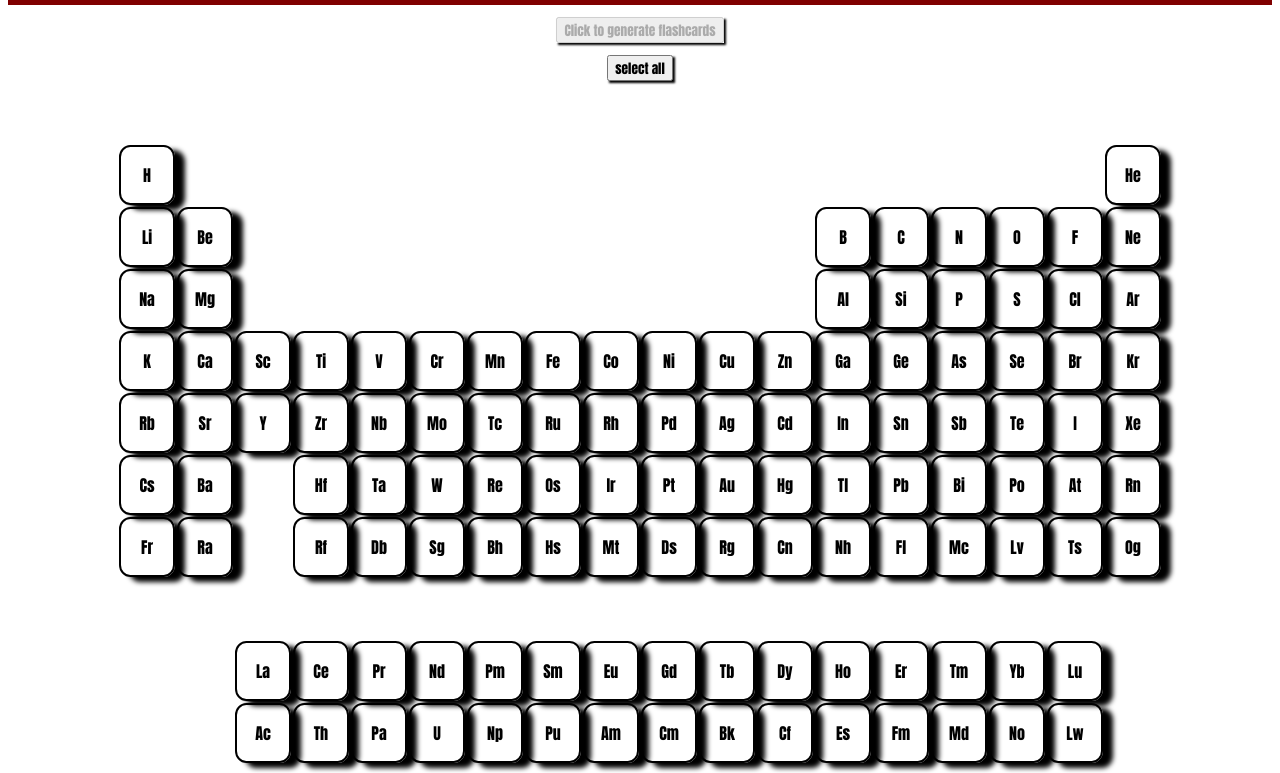
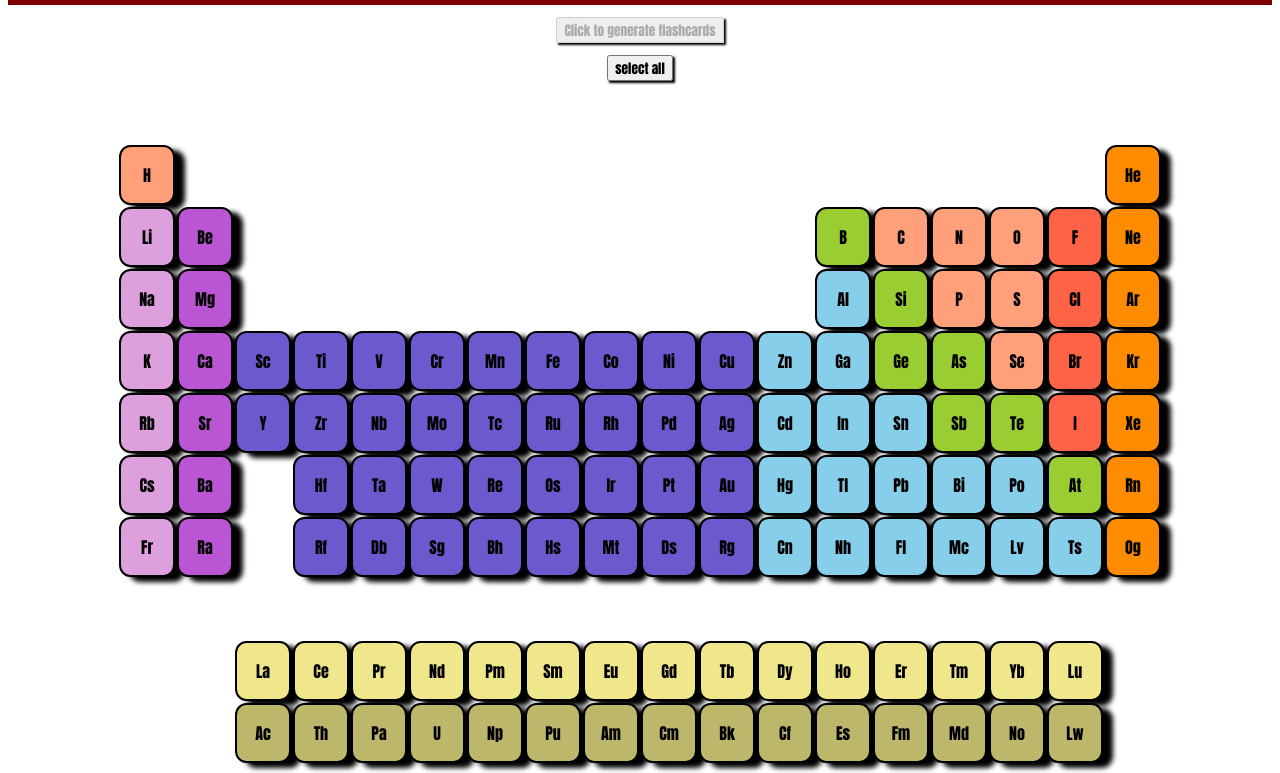
Before and after one commit to 19tylermalone94/Periodic-Table-Study-Tool, a website: page main.html in a window 1280 px wide. Shown: the part 121-894 px from the top of the page. Drawn offline with Linux system fonts and the light colour scheme.

Commit message:
Update main.html

```diff
--- a/main.html
+++ b/main.html
@@ -197,5 +197,5 @@
       </tr>
     </table>
   </body>
-  <script type="module" src="app.js"></script>
+  <script type="module" src="periodicTable.js"></script>
 </html>
```
